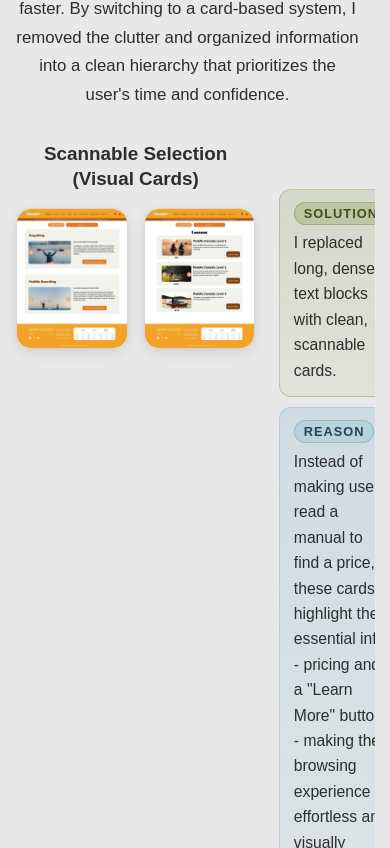
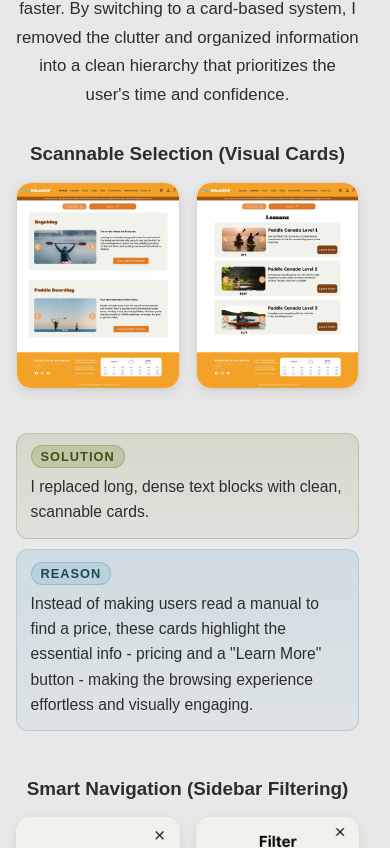
Before and after one commit to antyc0817/Reagan-Port, a Next.js app: page /projects/whatsup in a window 390 px wide. Shown: the part 6116-6964 px from the top of the page. Built offline with nearby package versions, Linux system fonts and the light colour scheme; a web font is replaced by a local one.

Commit message:
cat footer

```diff
--- a/app/components/Footer.module.css
+++ b/app/components/Footer.module.css
@@ -76,4 +76,5 @@
   letter-spacing: 0.02em;
   cursor: pointer;
   user-select: none;
+  white-space: nowrap;
 }
--- a/app/projects/projects.module.css
+++ b/app/projects/projects.module.css
@@ -1368,6 +1368,25 @@
         padding: 1.25rem 1rem;
     }
 
+    /* Stack the first wireframe (Scannable Selection) on tablets: image above, text below */
+    .whatsupWireframeItem:first-child {
+        grid-template-columns: 1fr;
+    }
+
+    .whatsupWireframeItem:first-child .whatsupWireframeMediaBlock {
+        order: 1;
+    }
+
+    .whatsupWireframeItem:first-child .whatsupWireframeTextBlock {
+        order: 2;
+        margin-top: 1.5rem;
+        align-self: stretch;
+    }
+
+    .whatsupWireframeItem:first-child .whatsupWireframeMedia {
+        max-width: 520px;
+        margin: 0 auto;
+    }
 }
 
 .designSystemSection {
@@ -2491,6 +2510,11 @@
         margin-top: 0;
     }
 
+    /* Remove extra top margin on first wireframe text on small screens */
+    .whatsupWireframeItem:first-child .whatsupWireframeTextBlock {
+        margin-top: 1.25rem;
+    }
+
     .whatsupWireframeMedia {
         width: 100%;
     }
```
